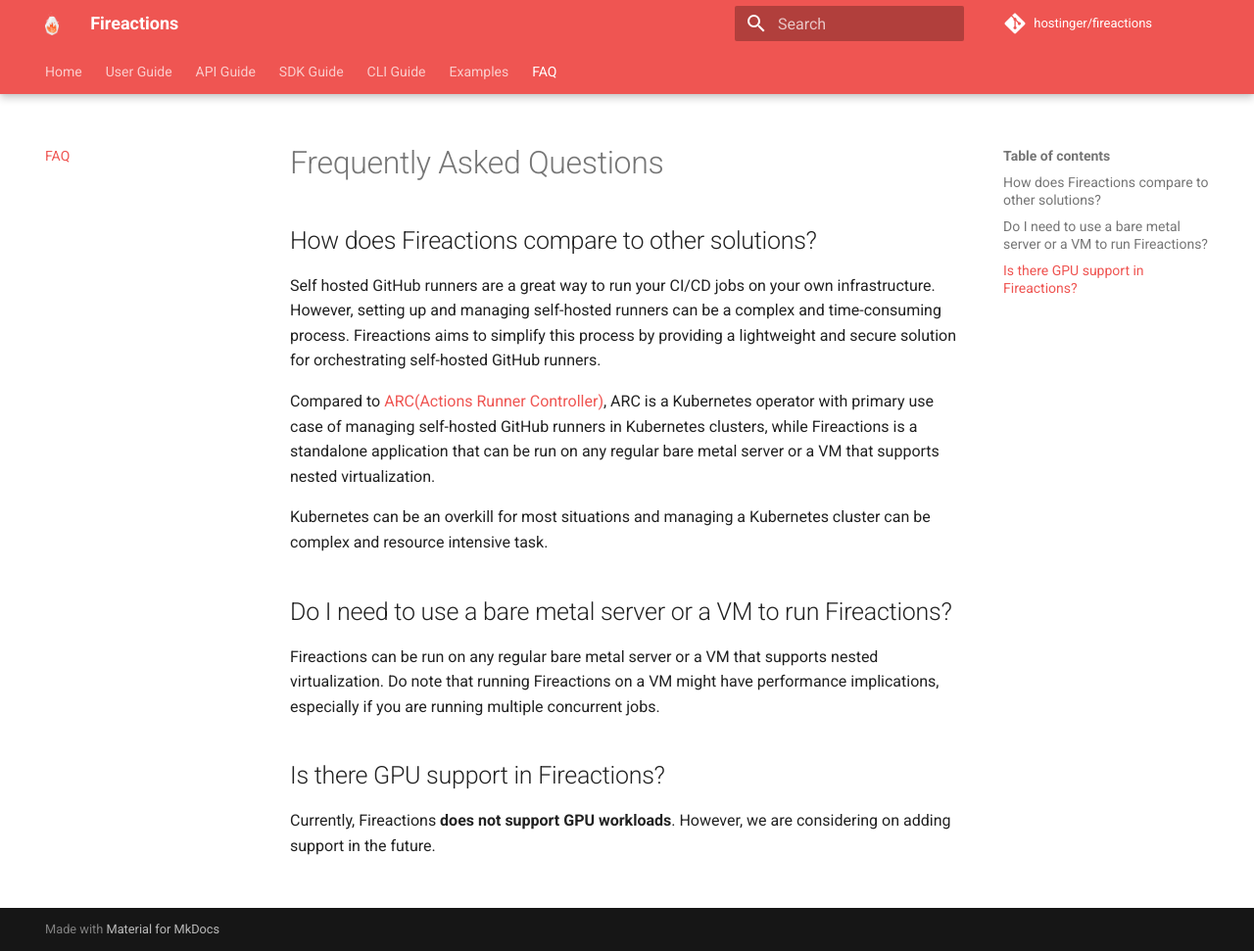
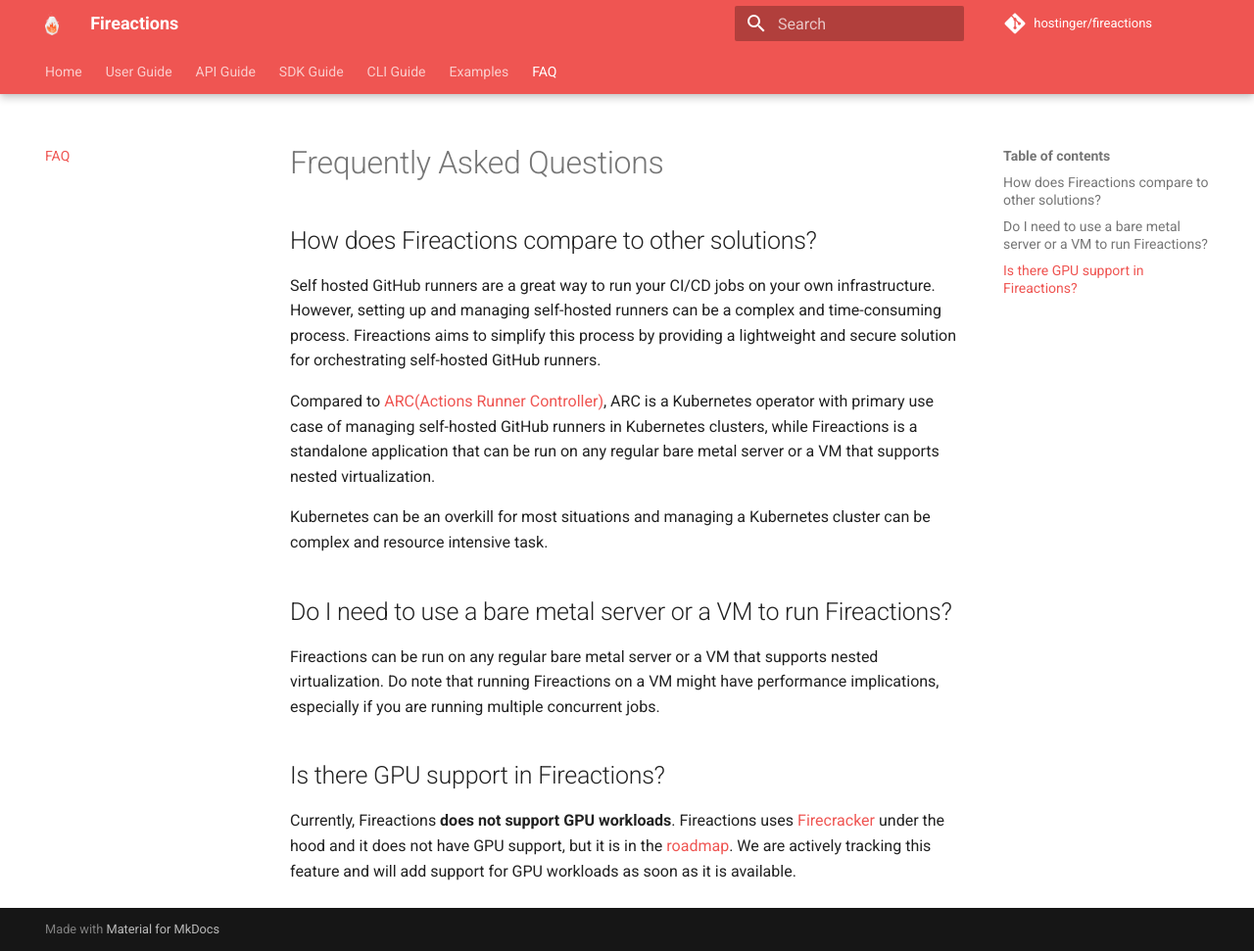
Before and after one commit to pathcl/fireactions, an MkDocs documentation site: the page built from docs/faq.md, in a window 1280 px wide and 971 px high. Shown: the whole window at 98% size. Built offline with MkDocs 1.6.1 and Material for MkDocs 9.7.7, drawn with Linux system fonts in a browser that asks for light colours; comment, search, counter and statistics services are not loaded.

Commit message:
docs: Clarify FAQ question about GPU support (#195)

```diff
--- a/docs/faq.md
+++ b/docs/faq.md
@@ -14,4 +14,4 @@
 
 ## Is there GPU support in Fireactions?
 
-Currently, Fireactions **does not support GPU workloads**. However, we are considering on adding support in the future.
+Currently, Fireactions **does not support GPU workloads**. Fireactions uses [Firecracker](https://firecracker-microvm.github.io/) under the hood and it does not have GPU support, but it is in the [roadmap](https://github.com/firecracker-microvm/firecracker/discussions/4845). We are actively tracking this feature and will add support for GPU workloads as soon as it is available.
```
